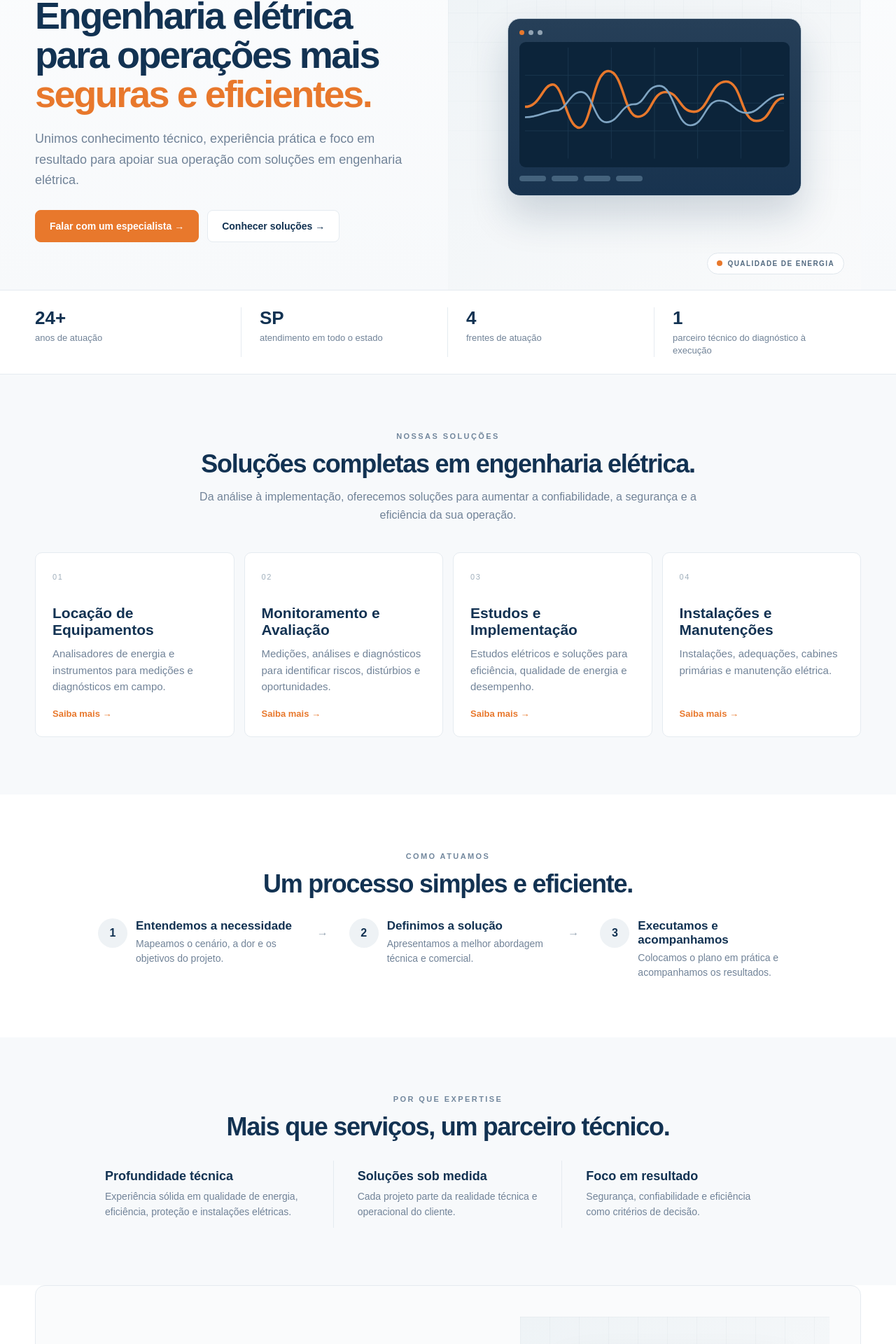
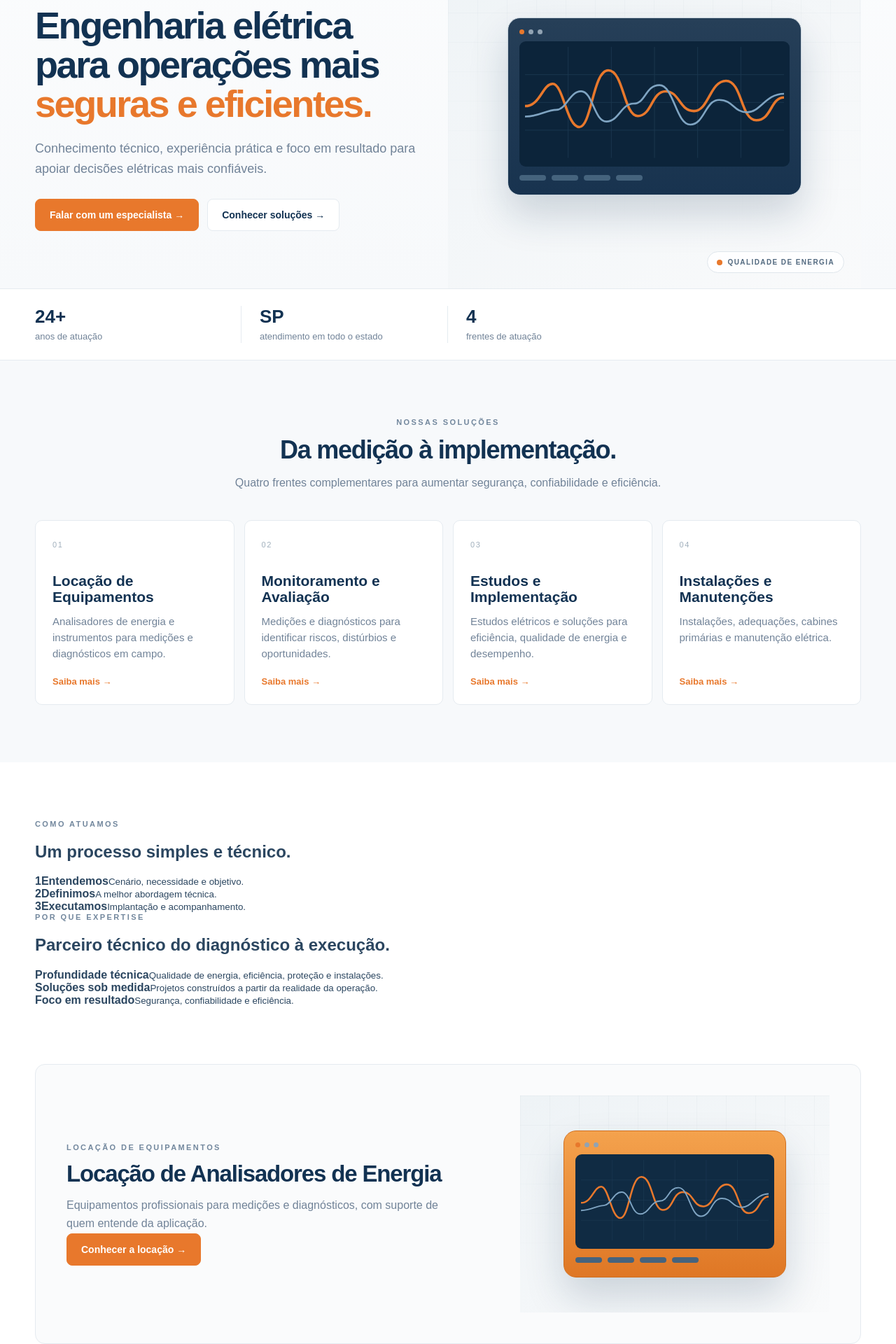
Before and after one commit to camargofelipesp20-ops/site-expertise, a Next.js app: page / in a window 1280 px wide. Shown: the part 187-2107 px from the top of the page at 70% size. Built offline with nearby package versions, Linux system fonts and the light colour scheme.

Commit message:
Refina Home e reduz densidade visual

```diff
--- a/app/page.tsx
+++ b/app/page.tsx
@@ -4,26 +4,27 @@ import HeroVisual from './components/HeroVisual';
 
 const services=[
   {n:'01',title:'Locação de Equipamentos',desc:'Analisadores de energia e instrumentos para medições e diagnósticos em campo.',href:'/locacao-de-equipamentos'},
-  {n:'02',title:'Monitoramento e Avaliação',desc:'Medições, análises e diagnósticos para identificar riscos, distúrbios e oportunidades.',href:'/monitoramento-e-avaliacao'},
+  {n:'02',title:'Monitoramento e Avaliação',desc:'Medições e diagnósticos para identificar riscos, distúrbios e oportunidades.',href:'/monitoramento-e-avaliacao'},
   {n:'03',title:'Estudos e Implementação',desc:'Estudos elétricos e soluções para eficiência, qualidade de energia e desempenho.',href:'/estudos-e-implementacao'},
   {n:'04',title:'Instalações e Manutenções',desc:'Instalações, adequações, cabines primárias e manutenção elétrica.',href:'/instalacoes-eletricas'}
 ];
 
 export default function Home(){return <main>
   <section className="hero homeHero"><div className="container heroGrid">
-    <div className="heroCopy"><div className="eyebrow">Soluções em engenharia elétrica</div><h1>Engenharia elétrica para operações mais <span>seguras e eficientes.</span></h1><p>Unimos conhecimento técnico, experiência prática e foco em resultado para apoiar sua operação com soluções em engenharia elétrica.</p><div className="actions"><a className="btn" href="https://wa.me/5519997988672?text=Ol%C3%A1%2C%20gostaria%20de%20falar%20com%20um%20especialista%20da%20Expertise." target="_blank" rel="noreferrer">Falar com um especialista →</a><a className="ghostBtn" href="#solucoes">Conhecer soluções →</a></div></div>
+    <div className="heroCopy"><div className="eyebrow">Soluções em engenharia elétrica</div><h1>Engenharia elétrica para operações mais <span>seguras e eficientes.</span></h1><p>Conhecimento técnico, experiência prática e foco em resultado para apoiar decisões elétricas mais confiáveis.</p><div className="actions"><a className="btn" href="https://wa.me/5519997988672?text=Ol%C3%A1%2C%20gostaria%20de%20falar%20com%20um%20especialista%20da%20Expertise." target="_blank" rel="noreferrer">Falar com um especialista →</a><a className="ghostBtn" href="#solucoes">Conhecer soluções →</a></div></div>
     <div className="heroMedia"><HeroVisual kind="home"/></div>
   </div></section>
 
-  <section className="metricStrip"><div className="container metrics"><div><strong>24+</strong><span>anos de atuação</span></div><div><strong>SP</strong><span>atendimento em todo o estado</span></div><div><strong>4</strong><span>frentes de atuação</span></div><div><strong>1</strong><span>parceiro técnico do diagnóstico à execução</span></div></div></section>
+  <section className="metricStrip"><div className="container metrics metricsThree"><div><strong>24+</strong><span>anos de atuação</span></div><div><strong>SP</strong><span>atendimento em todo o estado</span></div><div><strong>4</strong><span>frentes de atuação</span></div></div></section>
 
-  <section className="section soft" id="solucoes"><div className="container"><div className="sectionHead centered"><div className="eyebrow">Nossas soluções</div><h2>Soluções completas em engenharia elétrica.</h2><p>Da análise à implementação, oferecemos soluções para aumentar a confiabilidade, a segurança e a eficiência da sua operação.</p></div><div className="serviceCards">{services.map(s=><Link className="serviceCard" href={s.href} key={s.href}><span className="num">{s.n}</span><h3>{s.title}</h3><p>{s.desc}</p><span className="more">Saiba mais →</span></Link>)}</div></div></section>
+  <section className="section soft" id="solucoes"><div className="container"><div className="sectionHead centered"><div className="eyebrow">Nossas soluções</div><h2>Da medição à implementação.</h2><p>Quatro frentes complementares para aumentar segurança, confiabilidade e eficiência.</p></div><div className="serviceCards">{services.map(s=><Link className="serviceCard" href={s.href} key={s.href}><span className="num">{s.n}</span><h3>{s.title}</h3><p>{s.desc}</p><span className="more">Saiba mais →</span></Link>)}</div></div></section>
 
-  <section className="section" id="como-atuamos"><div className="container"><div className="sectionHead centered compact"><div className="eyebrow">Como atuamos</div><h2>Um processo simples e eficiente.</h2></div><div className="steps"><div><b>1</b><h3>Entendemos a necessidade</h3><p>Mapeamos o cenário, a dor e os objetivos do projeto.</p></div><span>→</span><div><b>2</b><h3>Definimos a solução</h3><p>Apresentamos a melhor abordagem técnica e comercial.</p></div><span>→</span><div><b>3</b><h3>Executamos e acompanhamos</h3><p>Colocamos o plano em prática e acompanhamos os resultados.</p></div></div></div></section>
+  <section className="section compactSection" id="sobre"><div className="container compactDual">
+    <div><div className="eyebrow">Como atuamos</div><h2>Um processo simples e técnico.</h2><div className="miniSteps"><div><b>1</b><span><strong>Entendemos</strong><small>Cenário, necessidade e objetivo.</small></span></div><div><b>2</b><span><strong>Definimos</strong><small>A melhor abordagem técnica.</small></span></div><div><b>3</b><span><strong>Executamos</strong><small>Implantação e acompanhamento.</small></span></div></div></div>
+    <div><div className="eyebrow">Por que Expertise</div><h2>Parceiro técnico do diagnóstico à execução.</h2><div className="miniValues"><div><strong>Profundidade técnica</strong><small>Qualidade de energia, eficiência, proteção e instalações.</small></div><div><strong>Soluções sob medida</strong><small>Projetos construídos a partir da realidade da operação.</small></div><div><strong>Foco em resultado</strong><small>Segurança, confiabilidade e eficiência.</small></div></div></div>
+  </div></section>
 
-  <section className="section soft" id="sobre"><div className="container"><div className="sectionHead centered compact"><div className="eyebrow">Por que Expertise</div><h2>Mais que serviços, um parceiro técnico.</h2></div><div className="valueGrid"><article><h3>Profundidade técnica</h3><p>Experiência sólida em qualidade de energia, eficiência, proteção e instalações elétricas.</p></article><article><h3>Soluções sob medida</h3><p>Cada projeto parte da realidade técnica e operacional do cliente.</p></article><article><h3>Foco em resultado</h3><p>Segurança, confiabilidade e eficiência como critérios de decisão.</p></article></div></div></section>
+  <section className="featureBand"><div className="container featureBandInner"><div><div className="eyebrow">Locação de equipamentos</div><h2>Locação de Analisadores de Energia</h2><p>Equipamentos profissionais para medições e diagnósticos, com suporte de quem entende da aplicação.</p><Link className="btn" href="/locacao-de-equipamentos">Conhecer a locação →</Link></div><div className="featureVisual"><HeroVisual kind="rental"/></div></div></section>
 
-  <section className="featureBand"><div className="container featureBandInner"><div><div className="eyebrow">Locação de equipamentos</div><h2>Locação de Analisadores de Energia</h2><p>Equipamentos de alta precisão para medições, diagnósticos e estudos em sistemas elétricos, com suporte técnico especializado.</p><Link className="btn" href="/locacao-de-equipamentos">Conhecer a locação →</Link></div><div className="featureVisual"><HeroVisual kind="rental"/></div></div></section>
-
-  <section className="section" id="contato"><div className="container contactGrid"><div className="contactIntro"><div className="eyebrow">Contato</div><h2>Vamos conversar sobre o seu projeto?</h2><p>Conte para nós a sua necessidade. Nossa equipe retorna para entender o cenário e direcionar o próximo passo.</p><a className="whatsappBtn" href="https://wa.me/5519997988672?text=Ol%C3%A1%2C%20gostaria%20de%20falar%20com%20a%20Expertise." target="_blank" rel="noreferrer">Falar pelo WhatsApp →</a><ul><li>Campinas - SP</li><li>Atendimento em todo o Estado de São Paulo</li><li>Atuação fora do estado conforme o projeto</li></ul></div><LeadForm service="um projeto de engenharia elétrica"/></div></section>
+  <section className="section contactSection" id="contato"><div className="container contactGrid"><div className="contactIntro"><div className="eyebrow">Contato</div><h2>Vamos conversar sobre o seu projeto?</h2><p>Conte sua necessidade. Nossa equipe entende o cenário e direciona o próximo passo.</p><a className="whatsappBtn" href="https://wa.me/5519997988672?text=Ol%C3%A1%2C%20gostaria%20de%20falar%20com%20a%20Expertise." target="_blank" rel="noreferrer">Falar pelo WhatsApp →</a><ul><li>Campinas - SP</li><li>Todo o Estado de São Paulo</li><li>Outros estados conforme o projeto</li></ul></div><LeadForm service="um projeto de engenharia elétrica"/></div></section>
 </main>}
```
